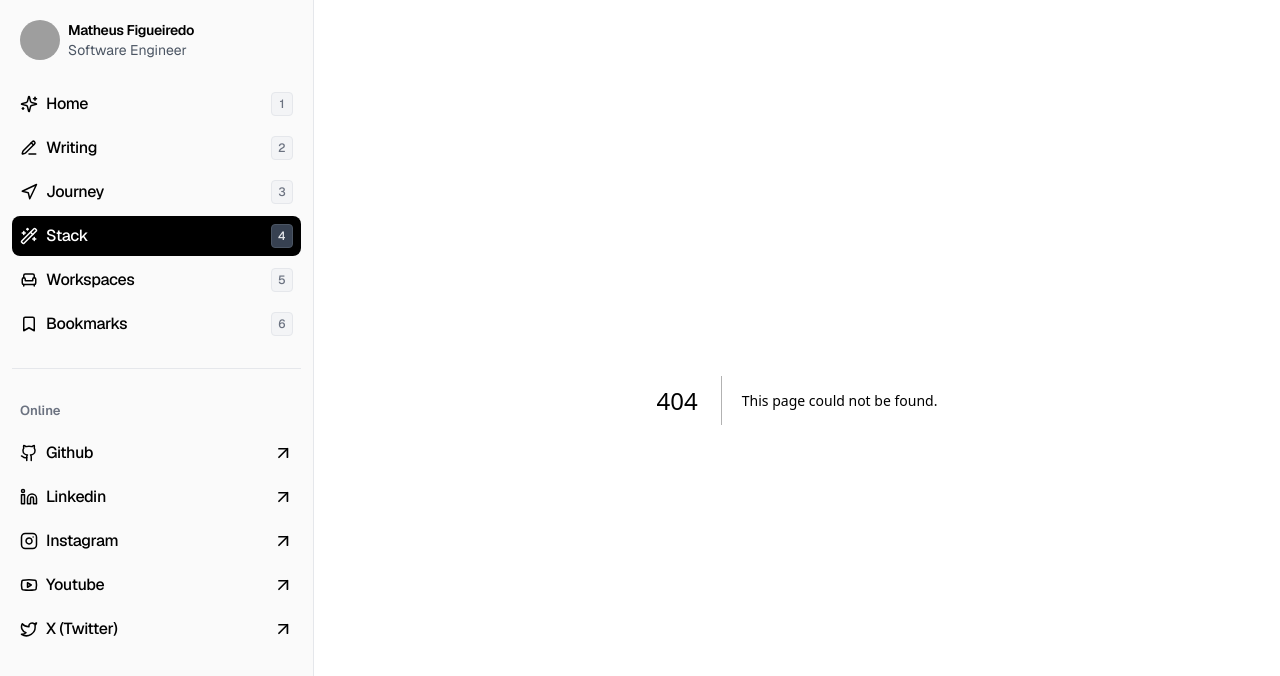
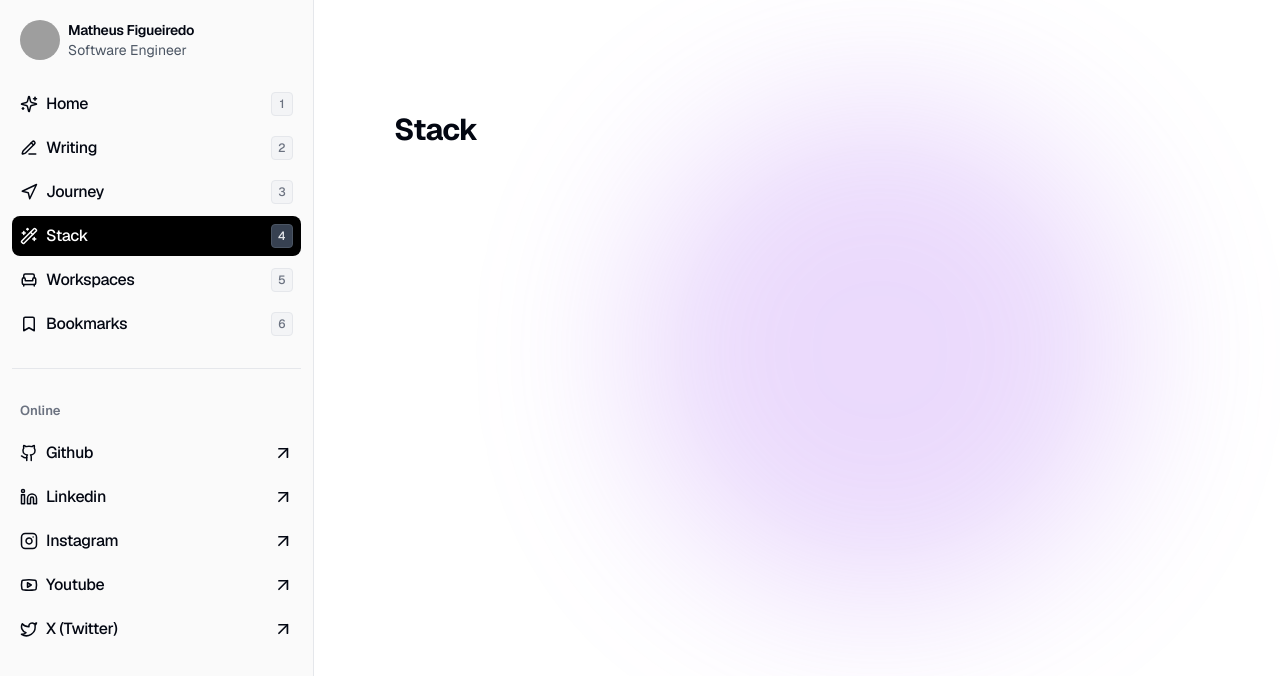
Before and after one commit to matheusscode/matheusscode.com, a Next.js app: page /stack in a window 1280 px wide. Before the commit this address had no page. Shown: the top 676 px of the page. Built offline with nearby package versions, Linux system fonts and the light colour scheme; grey boxes are pictures that could not be loaded.

Commit message:
feat(page): add the page to my stack

```diff
--- /dev/null
+++ b/src/app/stack/page.tsx
@@ -0,0 +1,18 @@
+import Title from "@/components/title";
+
+
+export default function Page() {
+  return (
+    <div className='relative'>
+      <div className="absolute top-0 -z-10 h-full w-full bg-transparent">
+        <div className="absolute bottom-auto left-auto right-0 top-0 h-[500px] w-[500px] -translate-x-[30%] translate-y-[20%] rounded-full bg-[rgba(173,109,244,0.5)] opacity-50 blur-[80px]" />
+      </div>
+      <section className="flex h-screen max-w-5xl w-full mx-auto pt-24 px-8 pb-16">
+        <div className="py-4 px-12 bg-yellow w-full h-full">
+          <Title>Stack</Title>
+
+        </div>
+      </section>
+    </div>
+  );
+}
```
